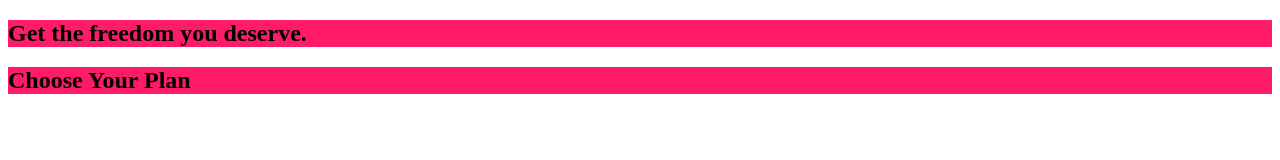
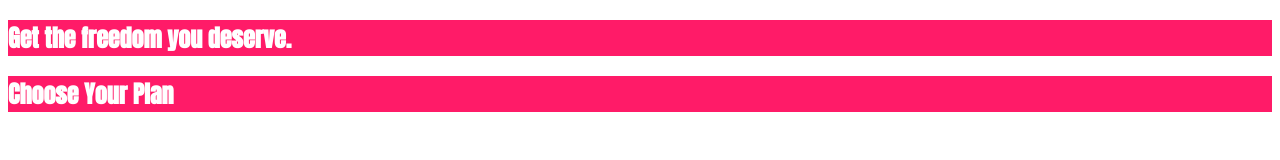
Before and after one commit to Twitchy87/Project_Hosting, a plain HTML site: page index.html in a window 1280 px wide. Drawn offline with Linux system fonts and the light colour scheme.

Commit message:
Updated main.css page - added h1 selector

```diff
--- a/main.css
+++ b/main.css
@@ -1,3 +1,10 @@
-section{
+/* @import url('https://fonts.googleapis.com/css2?family=Anton&display=swap'); */
+
+section {
    background: #ff1b68;
 }
+
+h1 {
+   color: white;
+   font-family: "Anton", sans-serif;
+}
```
